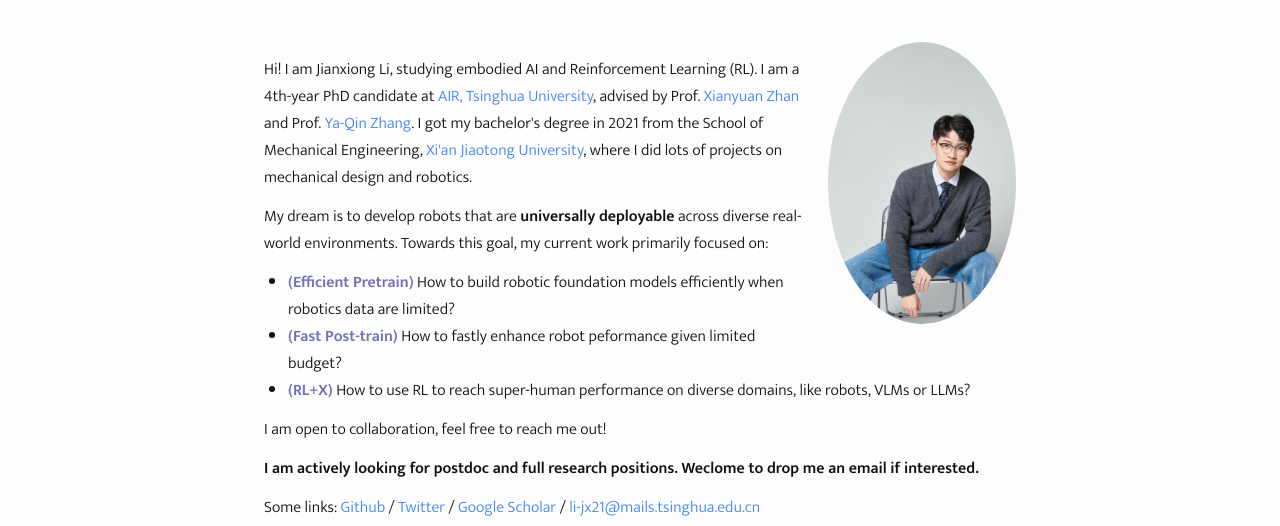
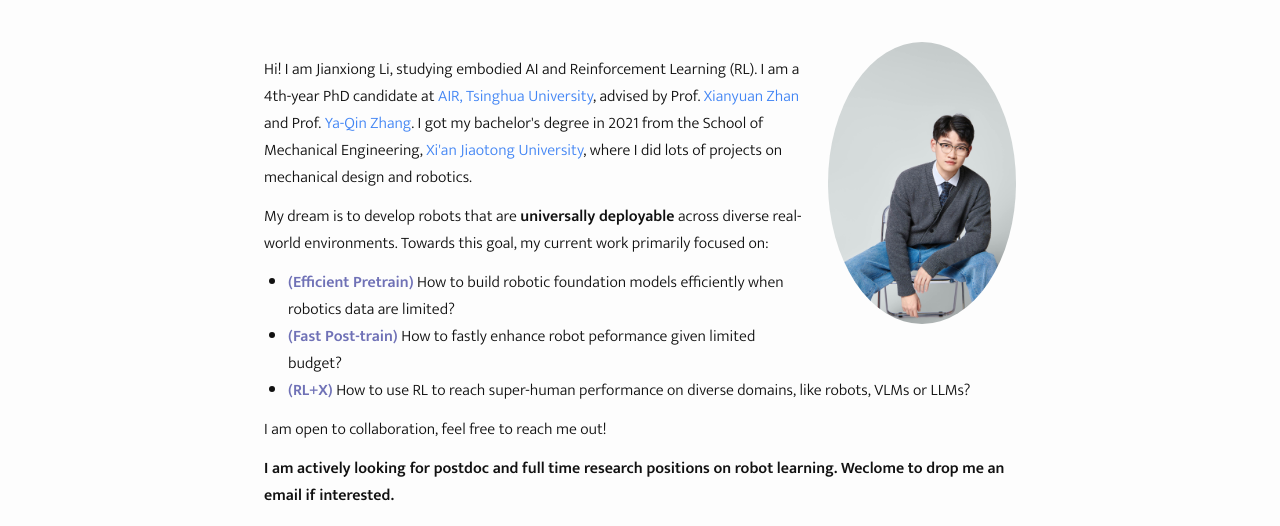
Before and after one commit to Facebear-ljx/Facebear-ljx.github.io, a plain HTML site: page index.html in a window 1280 px wide. Shown: the part 68-594 px from the top of the page. Drawn offline with Linux system fonts and the light colour scheme; a web font is replaced by a local one.

Commit message:
Update index.html

```diff
--- a/index.html
+++ b/index.html
@@ -70,7 +70,7 @@
           </p>
 
           <p>
-            <strong>I am actively looking for postdoc and full research positions. Weclome to drop me an email if interested.</strong>
+            <strong>I am actively looking for postdoc and full time research positions on robot learning. Weclome to drop me an email if interested.</strong>
           </p>
 
           <p>
```
